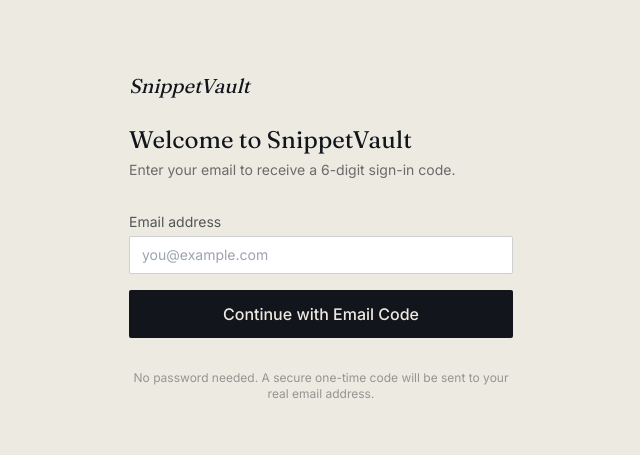
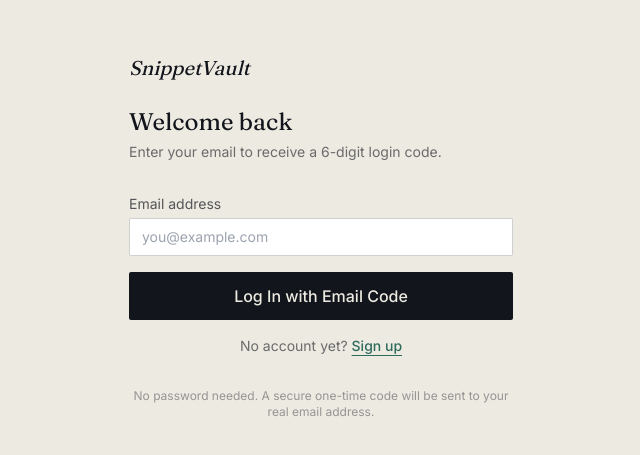
Before and after one commit to palakharinkhede4/snippetvault, a Next.js app: page /login in a window 1280 px wide. Shown: the part 163-618 px from the top of the page, without its empty margins (319-959 px from the left). Built offline with nearby package versions, Linux system fonts and the light colour scheme.

Commit message:
Add account existence check for login/signup OTP requests

```diff
--- a/app/api/auth/send-otp/route.ts
+++ b/app/api/auth/send-otp/route.ts
@@ -6,7 +6,7 @@
 
 export async function POST(req: Request) {
   try {
-    const { email } = await req.json();
+    const { email, mode } = await req.json();
 
     if (!email) {
       return NextResponse.json({ error: "Email is required." }, { status: 400 });
@@ -23,7 +23,26 @@
 
     const normalizedEmail = String(email).toLowerCase().trim();
 
-    // 2. Generate random 6-digit numeric OTP code
+    // 2. Account existence checks for Login vs Signup modes
+    const existingUser = await prisma.user.findUnique({
+      where: { email: normalizedEmail },
+    });
+
+    if (mode === "login" && !existingUser) {
+      return NextResponse.json(
+        { error: "No account found with this email. Please sign up first." },
+        { status: 404 }
+      );
+    }
+
+    if (mode === "signup" && existingUser) {
+      return NextResponse.json(
+        { error: "An account with this email already exists. Please log in instead." },
+        { status: 409 }
+      );
+    }
+
+    // 3. Generate random 6-digit numeric OTP code
     const otpCode = Math.floor(100000 + Math.random() * 900000).toString();
     const codeHash = await bcrypt.hash(otpCode, 10);
     const expiresAt = new Date(Date.now() + 10 * 60 * 1000); // 10 minutes expiry
@@ -40,7 +59,7 @@
       },
     });
 
-    // 3. Dispatch OTP via email (or server log in dev)
+    // 4. Dispatch OTP via email (or server log in dev)
     await sendOtpEmail(normalizedEmail, otpCode);
 
     return NextResponse.json({
@@ -50,7 +69,7 @@
   } catch (err: any) {
     console.error("send-otp error:", err);
     return NextResponse.json(
-      { error: "Failed to send verification code. Please try again." },
+      { error: err.message || "Failed to send verification code. Please try again." },
       { status: 500 }
     );
   }
--- a/components/OtpAuthForm.tsx
+++ b/components/OtpAuthForm.tsx
@@ -28,7 +28,7 @@
       const res = await fetch("/api/auth/send-otp", {
         method: "POST",
         headers: { "Content-Type": "application/json" },
-        body: JSON.stringify({ email }),
+        body: JSON.stringify({ email, mode }),
       });
       const data = await res.json();
 
@@ -80,11 +80,13 @@
       </Link>
 
       <h1 className="mt-6 font-display text-2xl">
-        {mode === "signup" ? "Start your drawer" : "Welcome to SnippetVault"}
+        {mode === "signup" ? "Start your drawer" : "Welcome back"}
       </h1>
       <p className="mt-1 text-sm text-ink/60">
         {step === "email"
-          ? "Enter your email to receive a 6-digit sign-in code."
+          ? mode === "signup"
+            ? "Create an account using your email address."
+            : "Enter your email to receive a 6-digit login code."
           : `Enter the 6-digit code sent to ${email}`}
       </p>
 
@@ -102,20 +104,56 @@
             />
           </div>
 
-          {error && <p className="text-sm text-rust">{error}</p>}
+          {error && (
+            <div className="rounded-card bg-rust/10 p-3 text-sm text-rust">
+              <p>{error}</p>
+              {error.includes("No account found") && (
+                <Link href="/signup" className="mt-1 inline-block text-xs font-semibold underline text-ink">
+                  Click here to Create an Account →
+                </Link>
+              )}
+              {error.includes("already exists") && (
+                <Link href="/login" className="mt-1 inline-block text-xs font-semibold underline text-ink">
+                  Click here to Log In instead →
+                </Link>
+              )}
+            </div>
+          )}
 
           <button
             type="submit"
             disabled={loading}
             className="focus-ring w-full rounded-card bg-ink px-4 py-3 font-medium text-paper transition hover:bg-ink-soft disabled:opacity-60"
           >
-            {loading ? "Sending verification code…" : "Continue with Email Code"}
+            {loading
+              ? "Sending verification code…"
+              : mode === "signup"
+              ? "Sign Up with Email Code"
+              : "Log In with Email Code"}
           </button>
+
+          <p className="mt-6 text-center text-sm text-ink/60">
+            {mode === "signup" ? (
+              <>
+                Already have an account?{" "}
+                <Link href="/login" className="text-teal-dark underline underline-offset-4 font-medium">
+                  Log in
+                </Link>
+              </>
+            ) : (
+              <>
+                No account yet?{" "}
+                <Link href="/signup" className="text-teal-dark underline underline-offset-4 font-medium">
+                  Sign up
+                </Link>
+              </>
+            )}
+          </p>
         </form>
       ) : (
         <form onSubmit={handleVerifyOtp} className="mt-8 space-y-4">
           <div>
-            <label className="block text-sm text-ink/70">6-Digit Code</label>
+            <label className="block text-sm text-ink/70">6-Digit Verification Code</label>
             <input
               type="text"
               required
```
